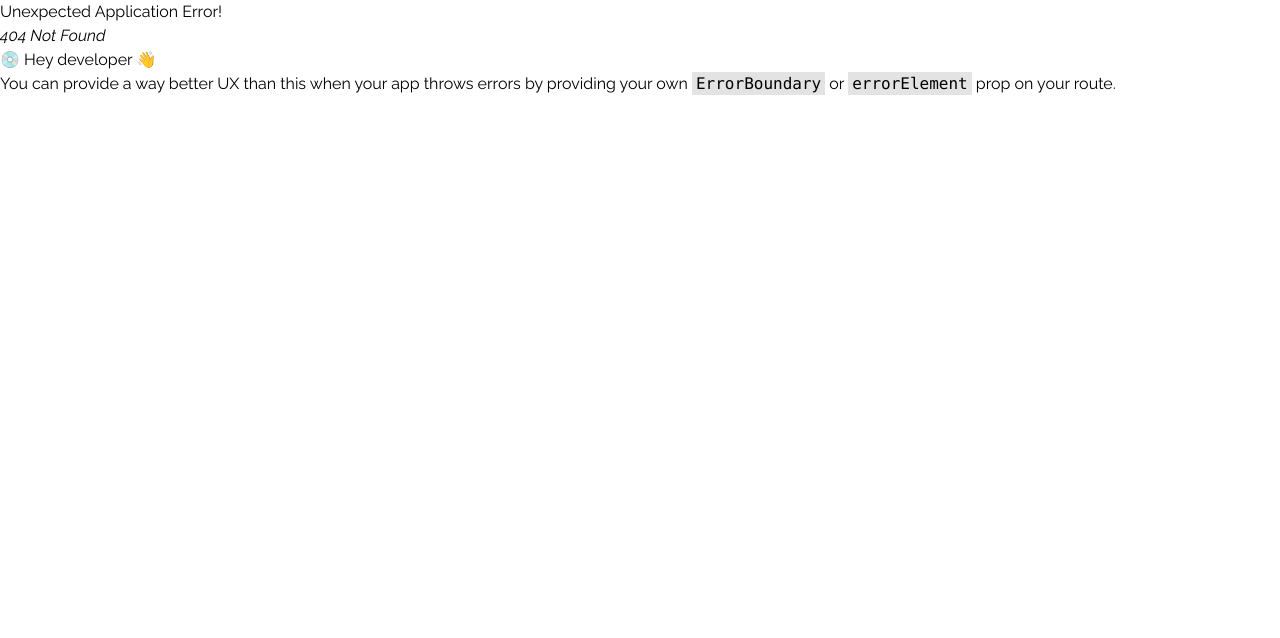
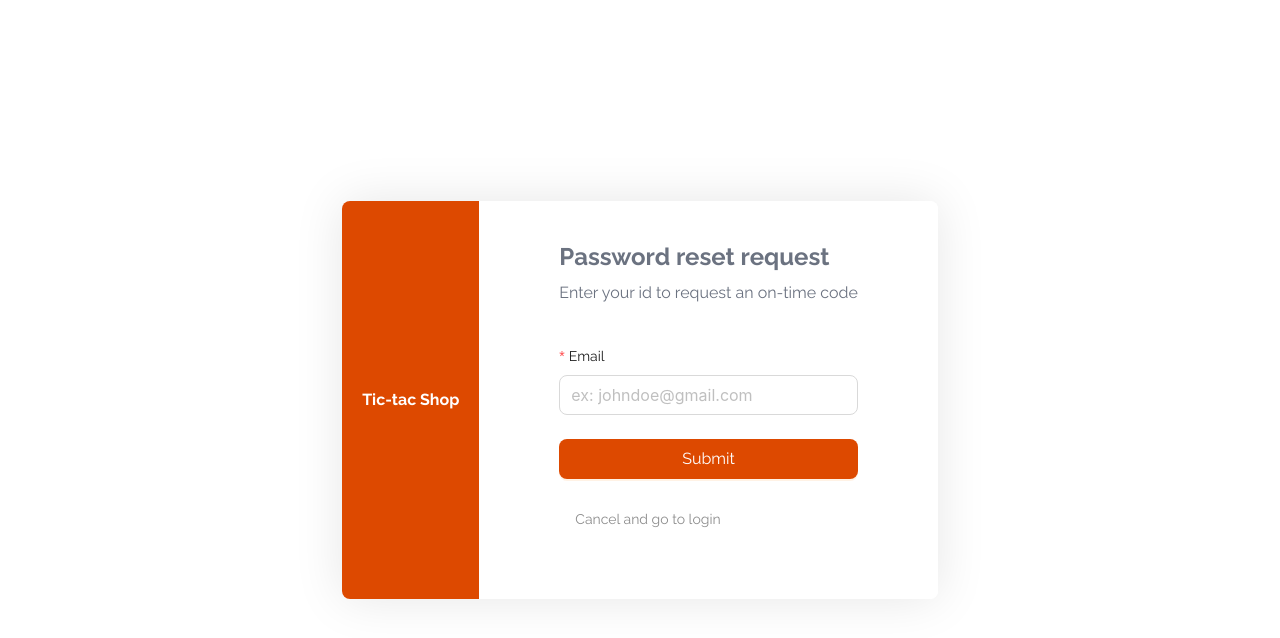
Before and after one commit to jacob-js/tic-tac-shop, a React (Vite) app: page /auth/email-prompt in a window 1280 px wide. Before the commit this address had no page. Shown: the top 638 px of the page. Built offline with nearby package versions, Linux system fonts and the light colour scheme.

Commit message:
feat: design email prompt page

```diff
--- /dev/null
+++ b/src/pages/authentication/EmailPrompt.tsx
@@ -0,0 +1,29 @@
+import { Button, Form, Input } from "antd"
+import { AuthWrapper } from "../../components"
+import { useNavigate } from "react-router-dom"
+
+function EmailPrompt() {
+    const navigate = useNavigate();
+
+  return (
+    <AuthWrapper title="Password reset request" subtitle="Enter your id to request an on-time code">
+        <Form
+            layout='vertical'
+        >
+            <Form.Item name="email" label="Email" required>
+                <Input placeholder='ex: johndoe@gmail.com' size='large' />
+            </Form.Item>
+            <Form.Item>
+                <Button type='primary' block size='large'>Submit</Button>
+            </Form.Item>
+            <Form.Item>
+                <div className="flex justify-between">
+                    <Button type='link' onClick={() =>navigate('../login', {replace: true})}>Cancel and go to login</Button>
+                </div>
+            </Form.Item>
+        </Form>
+    </AuthWrapper>
+  )
+}
+
+export default EmailPrompt
--- a/src/pages/authentication/Login.tsx
+++ b/src/pages/authentication/Login.tsx
@@ -21,7 +21,7 @@ function Login() {
             </Form.Item>
             <Form.Item>
                 <div className="flex justify-between">
-                    <Button type='link'>Reset password</Button>
+                    <Button type='link' onClick={() =>navigate('../email-prompt')}>Reset password</Button>
                     <Button type='link' onClick={() =>navigate('../signup')}>Register</Button>
                 </div>
             </Form.Item>
--- a/src/pages/authentication/index.ts
+++ b/src/pages/authentication/index.ts
@@ -1,2 +1,3 @@
 export {default as Login} from './Login'
 export {default as Signup} from './Signup'
+export {default as EmailPrompt} from './EmailPrompt'
--- a/src/pages/index.ts
+++ b/src/pages/index.ts
@@ -1 +1 @@
-export { Login, Signup } from './authentication'
+export { Login, Signup, EmailPrompt } from './authentication'
--- a/src/router.tsx
+++ b/src/router.tsx
@@ -1,5 +1,5 @@
 import { createBrowserRouter } from "react-router-dom";
-import { Login, Signup } from "./pages";
+import { EmailPrompt, Login, Signup } from "./pages";
 
 export default createBrowserRouter([
     {
@@ -12,6 +12,10 @@ export default createBrowserRouter([
             {
                 path: 'signup',
                 element: <Signup />
+            },
+            {
+                path: 'email-prompt',
+                element: <EmailPrompt />
             }
         ]
     }
```
